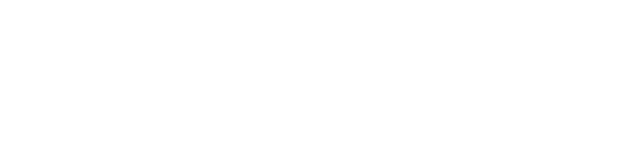
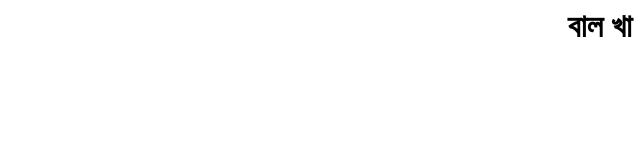
Before and after one commit to gakosie/giomat, a plain HTML site: page index.html in a window 1280 px wide. Shown: the whole page, without its empty margins (640-1280 px from the left). Drawn offline with Linux system fonts and the light colour scheme.

Commit message:
Update index.html

```diff
--- a/index.html
+++ b/index.html
@@ -7,3 +7,4 @@
 <time datetime="2023-05-27T23:59:17+02:00"></time>
 <title>#WATCH LIVE
 </title>
+<b><h1>বাল খা</h1></b>
```
